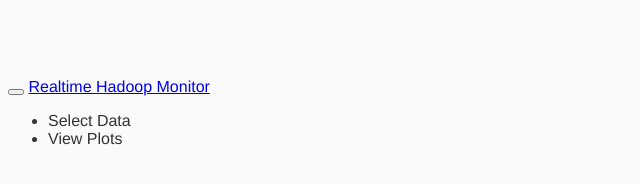
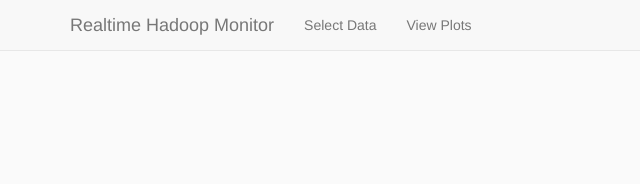
Before and after one commit to eBay/hpulse, a website: page dist/index.html in a window 1280 px wide. Shown: the whole page, without its empty margins (0-640 px from the left). Drawn offline with nearby package versions, Linux system fonts and the light colour scheme.

Commit message:
Update dist copy too

```diff
--- a/dist/index.html
+++ b/dist/index.html
@@ -11,7 +11,9 @@
     <meta name="viewport" content="width=device-width">
     <!-- Place favicon.ico and apple-touch-icon.png in the root directory -->
 
-        <link rel="stylesheet" href="styles/39a6bd45.main.css">
+    <link rel="stylesheet" href="bower_components/bootstrap/dist/css/bootstrap.min.css">
+    <link rel="stylesheet" href="bower_components/font-awesome/css/font-awesome.min.css">
+    <link rel="stylesheet" href="styles/39a6bd45.main.css">
 </head>
   <body ng-app="jmxRtMonApp">
     <!--[if lt IE 7]>
```
Also changed, not shown: dist/favicon.ico.
